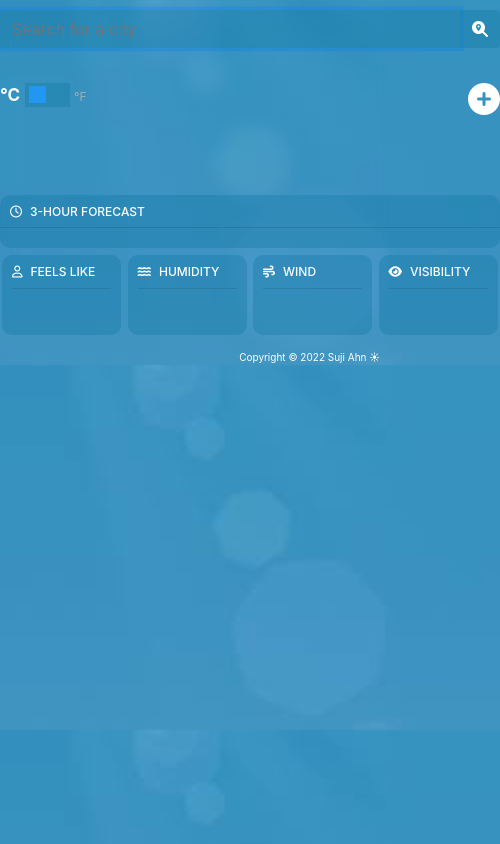
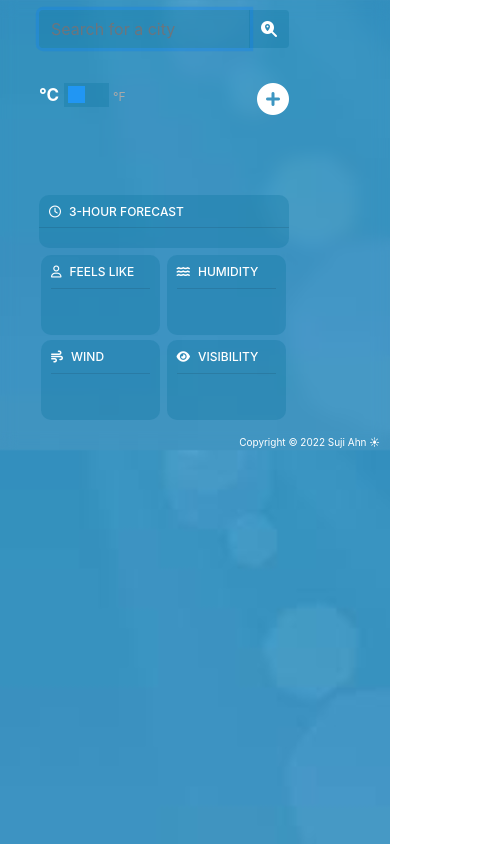
Before and after one commit to sujigo/weather-app, a plain HTML site: page index.html in a window 390 px wide. Shown: the whole page, 500 px wide, since content can reach past the window. Drawn offline with nearby package versions, Linux system fonts and the light colour scheme; no server answers.

Commit message:
Make responsive

```diff
--- a/resources/css/styles.css
+++ b/resources/css/styles.css
@@ -129,21 +129,6 @@ footer {
     margin-right: 10px;
 }
 
-/* @media only screen and (max-width: 770px) {
-    .bg {
-        width: 250px;
-    }
-    #etc-group {
-        width: 250px;
-    }
-}
-
-@media only screen and (max-width: 575px) {
-    .list-group {
-        display: none;
-    }
-} */
-
 
 /* The switch - the box around the slider */
 .switch {
@@ -221,3 +206,15 @@ footer {
     font-size: 17px;
     color: white;
 }
+
+
+
+@media only screen and (max-width: 530px) {
+    .container {
+        margin: 0 10%;
+        width: 250px;
+    }
+    #current-main-icon img {
+        display: none;
+    }
+}
```
